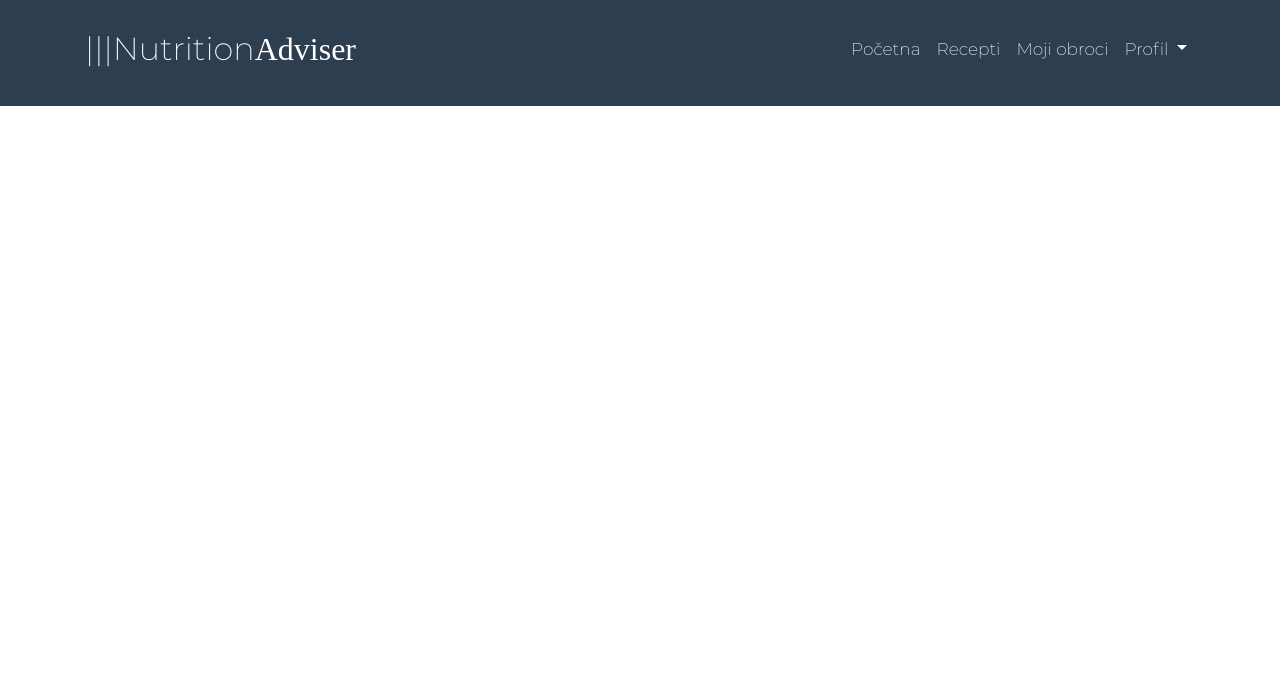
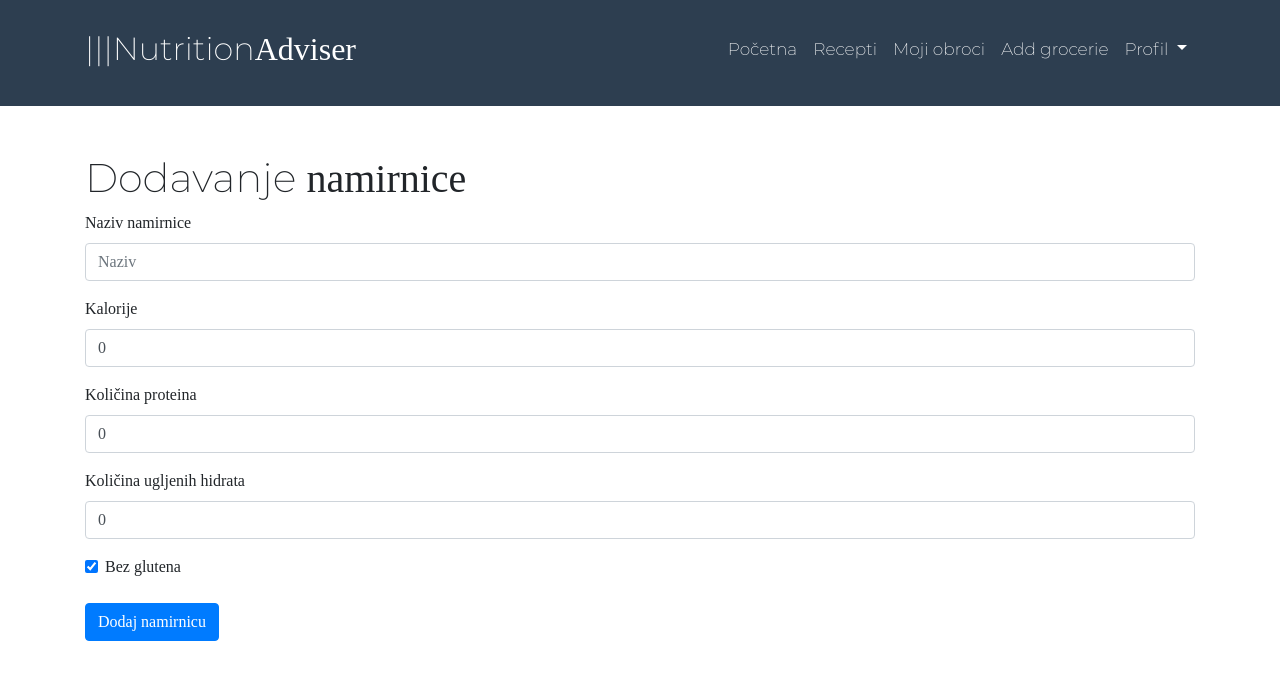
Before and after one commit to BojanaZoric/Nutrition-adviser, a Vue app in the folder Projekat/frontend/: page /add-grocerie in a window 1280 px wide. Shown: the top 680 px of the page. Built offline with nearby package versions, Linux system fonts and the light colour scheme; a web font is replaced by a local one.

Commit message:
Add groceries frontend implemended

```diff
--- a/Projekat/frontend/package.json
+++ b/Projekat/frontend/package.json
@@ -8,6 +8,7 @@
     "lint": "vue-cli-service lint"
   },
   "dependencies": {
+    "axios": "^0.19.2",
     "core-js": "^3.6.4",
     "vue": "^2.6.11",
     "vue-router": "^3.1.6"
--- a/Projekat/frontend/public/css/global.css
+++ b/Projekat/frontend/public/css/global.css
@@ -86,7 +86,7 @@ body, html {
 }
 
 .card-img-left {
-    width: 15vw;
+    width: 8vw;
 }
 
 .recepie-card {
--- /dev/null
+++ b/Projekat/frontend/src/components/grocerie/add-grocerie.vue
@@ -0,0 +1,79 @@
+<template>
+  <div class="container pt-5 pb-5">
+    <h1>Dodavanje <span class="monsBold">namirnice</span></h1>
+
+    <form>
+      <div class="form-group">
+        <label for="naziv">Naziv namirnice</label>
+        <input type="text" class="form-control" id="naziv" placeholder="Naziv" v-model="name">
+      </div>
+
+      <div class="form-group">
+        <label for="naziv">Kalorije</label>
+        <input type="number" class="form-control" id="naziv" placeholder="Kalorije" v-model="calories">
+      </div>
+
+    <div class="form-group">
+        <label for="proteinAmount">Količina proteina</label>
+        <input type="number" class="form-control" id="proteinAmount" placeholder="Kalorije" v-model="proteinAmount">
+    </div>
+
+    <div class="form-group">
+        <label for="carbohydrateAmount">Količina ugljenih hidrata</label>
+        <input type="number" class="form-control" id="carbohydrateAmount" placeholder="Kalorije" v-model="carbohydrateAmount">
+    </div>
+    <div class="form-check">
+        <input type="checkbox" class="form-check-input" id="glutenFree" v-model="glutenFree">
+        <label class="form-check-label" for="glutenFree" >Bez glutena</label>
+    </div>
+    <br />
+    <button type="button" class="btn btn-primary" @click="add">Dodaj namirnicu</button>
+
+    </form>
+  </div>
+
+</template>
+
+<script>
+import {AXIOS} from '../../http-common'
+
+export default {
+  name: 'addGrocerie',
+  data () {
+    return {
+      name: '',
+      calories: 0,
+      proteinAmount: 0,
+      carbohydrateAmount: 0,
+      glutenFree: true
+    }
+  },
+  mounted(){
+
+  }
+  ,
+  methods: {
+       add (e) {
+        e.preventDefault()
+        const groceries = {
+            'name': this.name,
+            'calories': this.calories,
+            'proteinAmount': this.proteinAmount,
+            'carbohydrateAmount': this.carbohydrateAmount,
+            'glutenFree': this.glutenFree
+
+        }
+
+        console.log(groceries)
+        AXIOS.post('/groceries', groceries)
+        .then(response => {
+            console.log(response)
+        })
+        .catch(err => {
+            console.log(err)
+        })
+        }
+
+  }
+}
+</script>
--- a/Projekat/frontend/src/components/meals/meals-container.vue
+++ b/Projekat/frontend/src/components/meals/meals-container.vue
@@ -1,7 +1,7 @@
 <template>
   <div class="container">
     <h1 class="mt-5">Izveštaj <b>dana</b> </h1>
-    <p>Ukupan broj unetih kalorija danas: <b>1415cal</b> </br>
+    <p>Ukupan broj unetih kalorija danas: <b>1415cal</b>
     Potreban broj kalorija za dnevni limit: <b>325cal</b></p>
     <h4 class="mt-5">Današnji obroci </h4>
 
@@ -9,26 +9,24 @@
       <div class="col-md-3 meal-card">
         <h4>Doručak </h4>  <br />
         Omlet sa slaninom <br />
-      <span class="monsBold">564cal</span> | Doručak</p>
+        <p><span class="monsBold">564cal</span> | DoruCak</p>
+      </div>
 
-      </div>
       <div class="col-md-3 meal-card">
         <h4>Ručak </h4>  <br />
         Piletina sa kikirikijem <br />
-        <span class="monsBold">874cal</span> | Ručak</p>
-
+        <p><span class="monsBold">874cal</span> | Rucak</p>
       </div>
       <div class="col-md-3 meal-card">
         <h4>Dezert </h4>  <br />
         Puding od čokolade <br />
-        <span class="monsBold">464cal</span> | Dezert</p>
+        <p><span class="monsBold">464cal</span> | Dezert</p>
       </div>
     </div>
 
     <h1 class="mt-5">Predlozi <b>obroka</b> </h1>
     <div class="row newest ml-0 mb-5">
       <div class="card" style="width: 18rem;">
-          <img class="card-img-top" src="../../../public/images/r3.jpg" alt="Card image cap">
         <div class="card-body">
           <h5>Hard Cider-Braised Pork </h5>
           <p class="card-text">Some quick example text to build on the card title and make up the bulk of the card's content.
@@ -47,13 +45,13 @@
           <br />
           <span class="monsBold">23min</span> | Desert</p>
           <a href="#" class="card-link">More details</a>
-
         </div>
       </div>
+
       <div class="card" style="width: 18rem;">
         <img class="card-img-top" src="../../../public/images/r1.jpg" alt="Card image cap">
         <div class="card-body">
-            <h5>Thai fried prawn & pineapple rice</h5>
+          <h5>Thai fried prawn pineapple rice</h5>
           <p class="card-text">Some quick example text to build on the card title and make up the bulk of the card's content.
           <br />
           <span class="monsBold">21min</span> | Lunch</p>
--- a/Projekat/frontend/src/components/navbar.vue
+++ b/Projekat/frontend/src/components/navbar.vue
@@ -14,6 +14,9 @@
          </li>
          <li class="nav-item">
            <h5 class="nav-link"  v-on:click="redirectMeals">Moji obroci</h5>
+         </li>
+         <li class="nav-item">
+           <h5 class="nav-link"  v-on:click="addGrocerie">Add grocerie</h5>
          </li>
           <li class="nav-item dropdown">
              <h5 class="nav-link dropdown-toggle" id="navbarDropdown" role="button" data-toggle="dropdown" aria-haspopup="true" aria-expanded="false">
@@ -50,7 +53,10 @@ export default {
 
     redirectProfile() {
             this.$router.push("/edit-profile")
-          }
+          },
+    addGrocerie() {
+      this.$router.push("/add-grocerie")
+    }
 
   }
 }
--- /dev/null
+++ b/Projekat/frontend/src/http-common.js
@@ -0,0 +1,5 @@
+import axios from 'axios'
+
+export const AXIOS = axios.create({
+    baseURL: `/`
+})
--- a/Projekat/frontend/src/router.js
+++ b/Projekat/frontend/src/router.js
@@ -6,6 +6,7 @@ import homeContainer from '@/components/home/home-container'
 import mealsContainer from '@/components/meals/meals-container'
 import recepiesContainer from '@/components/recepies/recepies-container'
 import recepieDetails from '@/components/recepies/recepie-details'
+import addGrocerie from '@/components/grocerie/add-grocerie'
 
 
 Vue.use(Router)
@@ -32,6 +33,10 @@ export default new Router({
         {
             path: '/details',
             component: recepieDetails
+        },
+        {
+            path: '/add-grocerie',
+            component: addGrocerie
         }
 
     ]
--- /dev/null
+++ b/Projekat/frontend/vue.config.js
@@ -0,0 +1,19 @@
+// vue.config.js
+module.exports = {
+    // proxy all webpack dev-server requests starting with /api
+    // to our Spring Boot backend (localhost:8081) using http-proxy-middleware
+    // see https://cli.vuejs.org/config/#devserver-proxy
+    devServer: {
+      proxy: {
+        '/': {
+          target: 'http://localhost:8081',
+          ws: true,
+          changeOrigin: true
+        }
+      }
+    },
+    // Change build paths to make them Maven compatible
+    // see https://cli.vuejs.org/config/
+    outputDir: 'target/dist',
+    assetsDir: 'static'
+  }
```
Also changed, not shown: 2 other files (tests, documents, lock files or other folders). Lines whose indentation alone changed are shown as unchanged.
